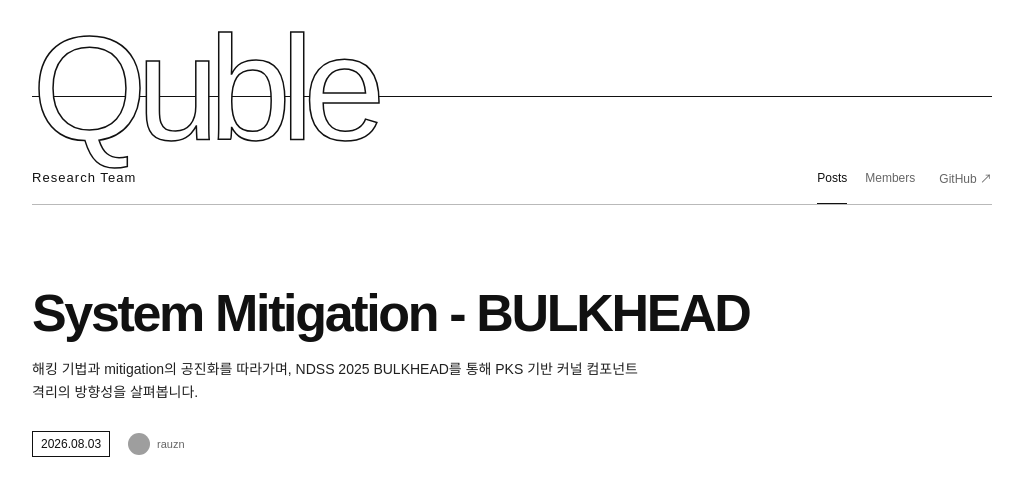
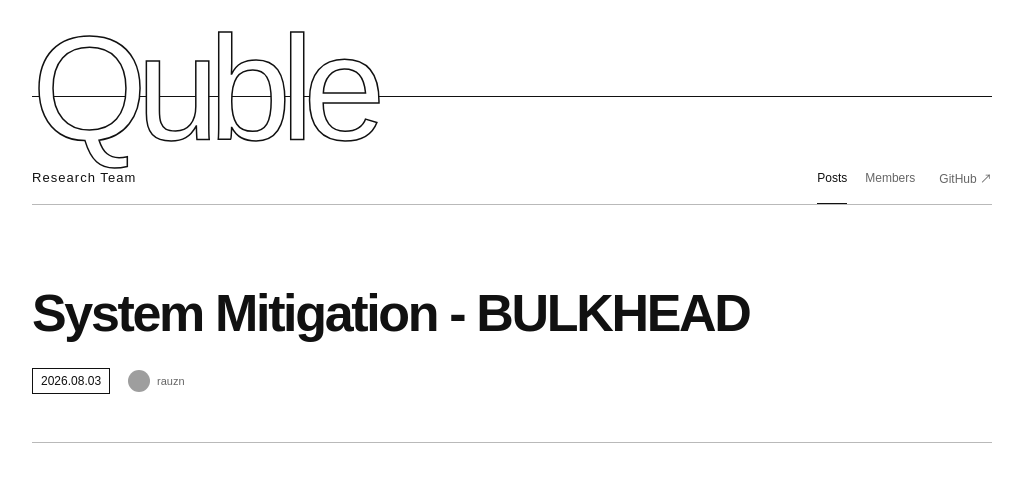
Before and after one commit to SecurityQuble/SecurityQuble.github.io, a Next.js app: page / in a window 1280 px wide. Shown: the top 496 px of the page, without its empty margins (128-1151 px from the left). Built offline with nearby package versions, Linux system fonts and the light colour scheme; grey boxes are pictures that could not be loaded.

Commit message:
Remove the BULKHEAD post list blurb.

```diff
--- a/app/content.ts
+++ b/app/content.ts
@@ -25,8 +25,7 @@ export const posts: BlogPost[] = [
   {
     slug: "system-hacking-mitigation-bulkhead",
     title: "System Mitigation - BULKHEAD",
-    content:
-      "해킹 기법과 mitigation의 공진화를 따라가며, NDSS 2025 BULKHEAD를 통해 PKS 기반 커널 컴포넌트 격리의 방향성을 살펴봅니다.",
+    content: "",
     date: "2026-08-03",
     author: "r4uzn",
   },
```
